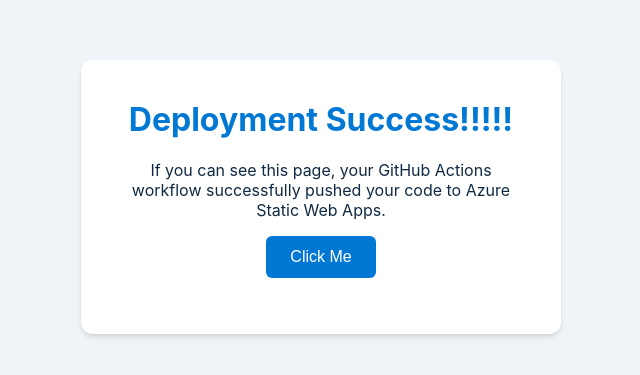
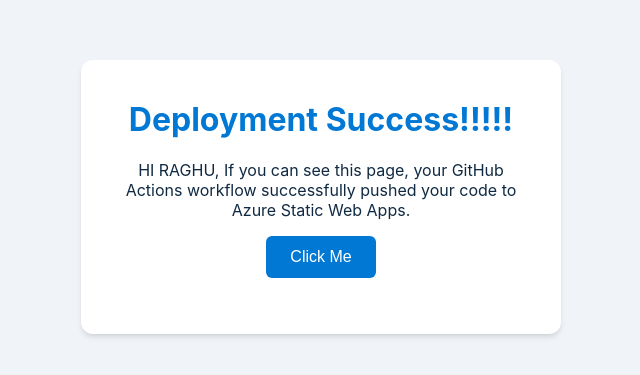
Before and after one commit to bmasuda/testwithraghu, a plain HTML site: page index.html in a window 1280 px wide. Shown: the part 203-578 px from the top of the page, without its empty margins (319-959 px from the left). Drawn offline with Linux system fonts and the light colour scheme.

Commit message:
Update deployment message to include greeting

```diff
--- a/index.html
+++ b/index.html
@@ -42,7 +42,7 @@
 
     <div class="card">
         <h1>Deployment Success!!!!!</h1>
-        <p>If you can see this page, your GitHub Actions workflow successfully pushed your code to Azure Static Web Apps.</p>
+        <p>HI RAGHU, If you can see this page, your GitHub Actions workflow successfully pushed your code to Azure Static Web Apps.</p>
         <button id="testBtn">Click Me</button>
         <div id="timestamp"></div>
     </div>
```
